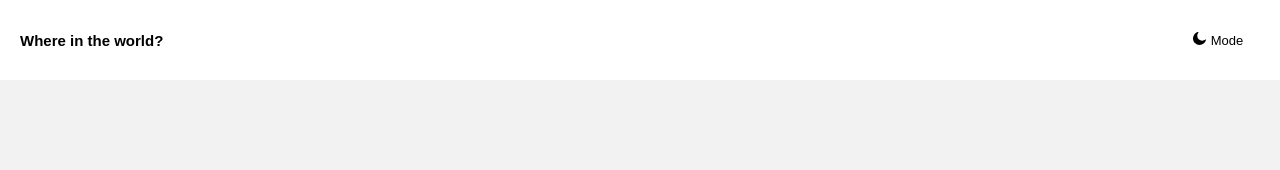
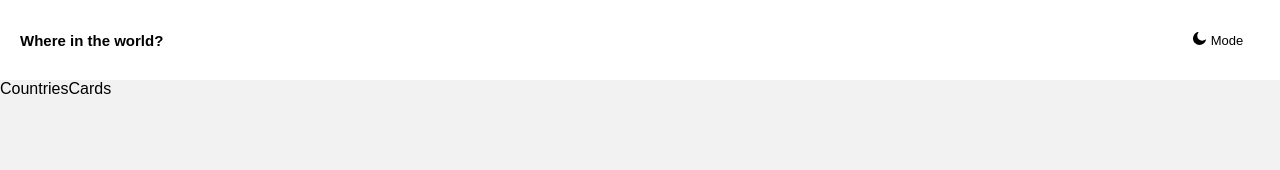
Before and after one commit to gigakhrz/Countreis-project, a React (Vite) app: page / in a window 1280 px wide. Shown: the top 170 px of the page. Built offline with nearby package versions, Linux system fonts and the light colour scheme; no server answers.

Commit message:
add countriesCard component default structure, and test here if data are fetching corectly

```diff
--- a/src/App.tsx
+++ b/src/App.tsx
@@ -3,6 +3,7 @@ import Header from "./components/Header";
 import { useEffect } from "react";
 import axios from "axios";
 import { useRestCountriesStore } from "./states/store";
+import Home from "./pages/Home";
 
 function App() {
   //setState for fetchountries function
@@ -31,6 +32,7 @@ function App() {
   return (
     <AppWrapper>
       <Header />
+      <Home />
     </AppWrapper>
   );
 }
@@ -42,4 +44,6 @@ const AppWrapper = styled.div`
   min-height: 100vh;
   display: flex;
   background-color: #f2f2f2;
+  flex-direction: column;
+  align-items: center;
 `;
--- /dev/null
+++ b/src/components/CountriesCards.tsx
@@ -0,0 +1,12 @@
+import { useRestCountriesStore } from "../states/store";
+
+const CountriesCards = () => {
+  // countries state where are whole data
+  const countriesInfo = useRestCountriesStore((store) => store.countriesInfo);
+
+  console.log(countriesInfo);
+
+  return <div>CountriesCards</div>;
+};
+
+export default CountriesCards;
--- a/src/pages/Home.tsx
+++ b/src/pages/Home.tsx
@@ -1,7 +1,12 @@
 import styled from "styled-components";
+import CountriesCards from "../components/CountriesCards";
 
 const Home = () => {
-  return <HomeWrapper>Home</HomeWrapper>;
+  return (
+    <HomeWrapper>
+      <CountriesCards />
+    </HomeWrapper>
+  );
 };
 
 export default Home;
```
